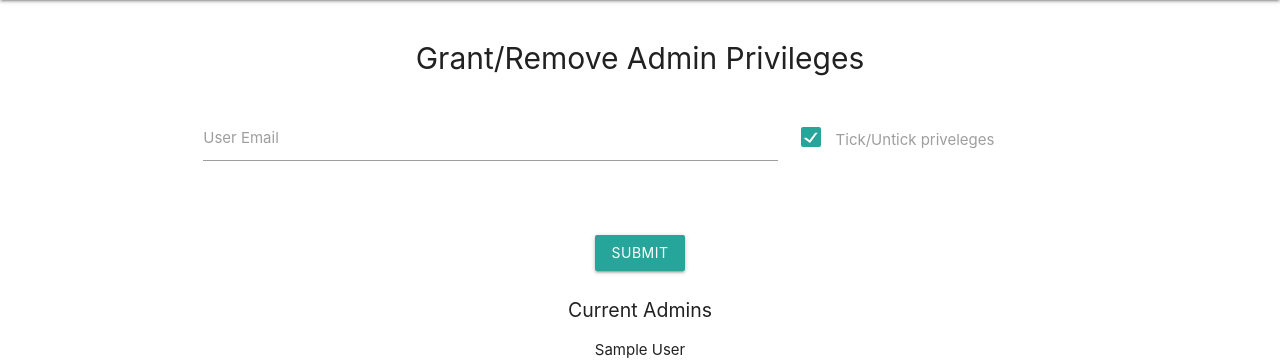
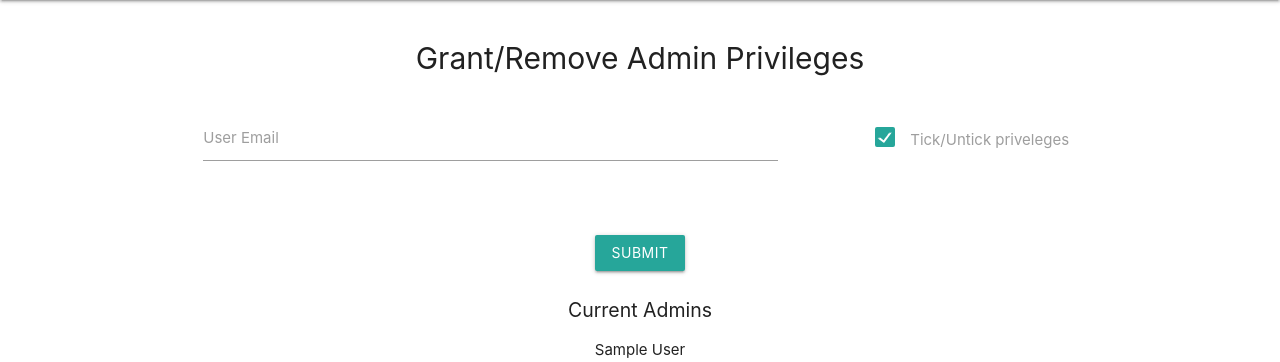
Before and after one commit to MacauleyMorgan/Project-Three, a Flask app: page /admin in a window 1280 px wide. Shown: the part 64-426 px from the top of the page. Run offline with Flask 2, Linux system fonts and the light colour scheme; the visitor is signed in with stand-in values (Sample User, id 1); data comes from the database, SQL or seed files in the repository.

Commit message:
Fixed spacing issue on large screen

```diff
--- a/cookbook/templates/admin.html
+++ b/cookbook/templates/admin.html
@@ -21,7 +21,7 @@ Grant/Remove Admin Privileges
             <label for="user-email">User Email</label>
         </div>
         <!-- Provides tickbox, tick for priveledges, untick to remove -->
-        <div class="input-field col s12 m12 l3 offset-s1">
+        <div class="input-field col s12 m12 l3 offset-l1">
             <label>
                 <input name="checkbox" type="checkbox" class="filled-in" checked="checked" />
                 <span>Tick/Untick priveleges</span>
```
